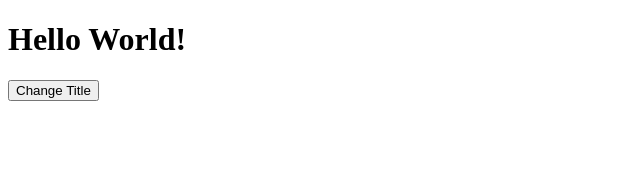
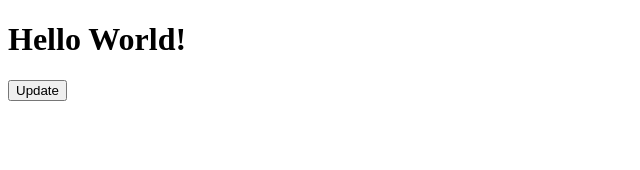
Before and after one commit to thomasrogerlux/typescript-react-ssr-boilerplate, a React app: page / in a window 1280 px wide. Shown: the top 170 px of the page, without its empty margins (0-640 px from the left). Built offline with nearby package versions, Linux system fonts and the light colour scheme; the HTML template or start-up script is replaced by a standard one.

Commit message:
Component cleaning

```diff
--- a/src/common/App.tsx
+++ b/src/common/App.tsx
@@ -11,23 +11,34 @@ interface AppProps {
 }
 
 class App extends React.Component<AppProps> {
+    titleList: string[] = [
+        "Hello World!",
+        "High five from React",
+        "Wow. Much skills."
+    ];
+
     constructor(props: AppProps) {
         super(props);
-        this.test= this.test.bind(this);
+
+        this.setRandomTitle= this.setRandomTitle.bind(this);
     }
 
-    public test() {
-        const newTitle = this.props.title + "x";
+    public setRandomTitle() {
+        let titleIndex = this.titleList.indexOf(this.props.title) + 1;
+        if (titleIndex >= this.titleList.length) {
+            titleIndex = 0;
+        }
+
+        const newTitle = this.titleList[titleIndex];
         this.props.updateTitle(newTitle);
-        console.log("Hello");
     }
 
     public render() {
         return (
             <div className="App">
                 <Title title={this.props.title} />
-                <button onClick={this.test}>
-                    Change Title
+                <button onClick={this.setRandomTitle}>
+                    Update
                 </button>
             </div>
         );
```
